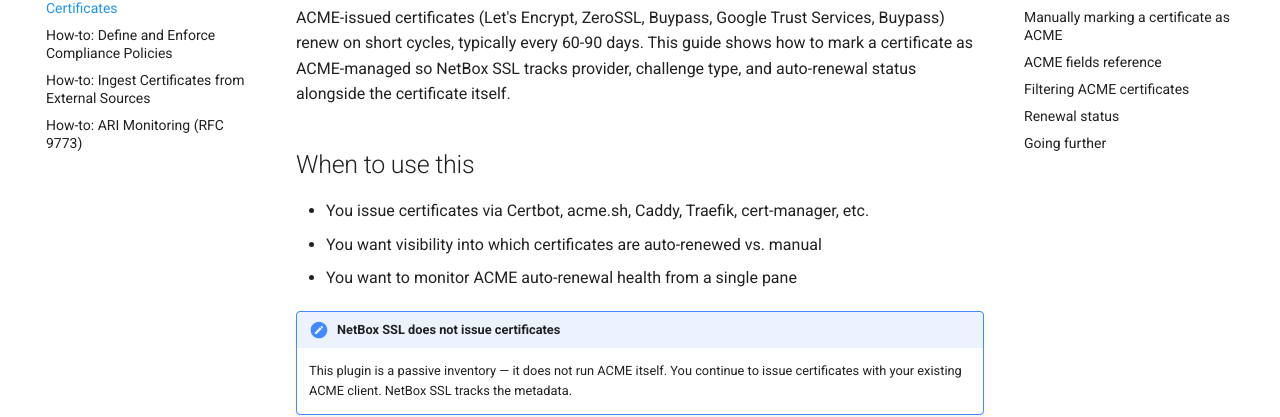
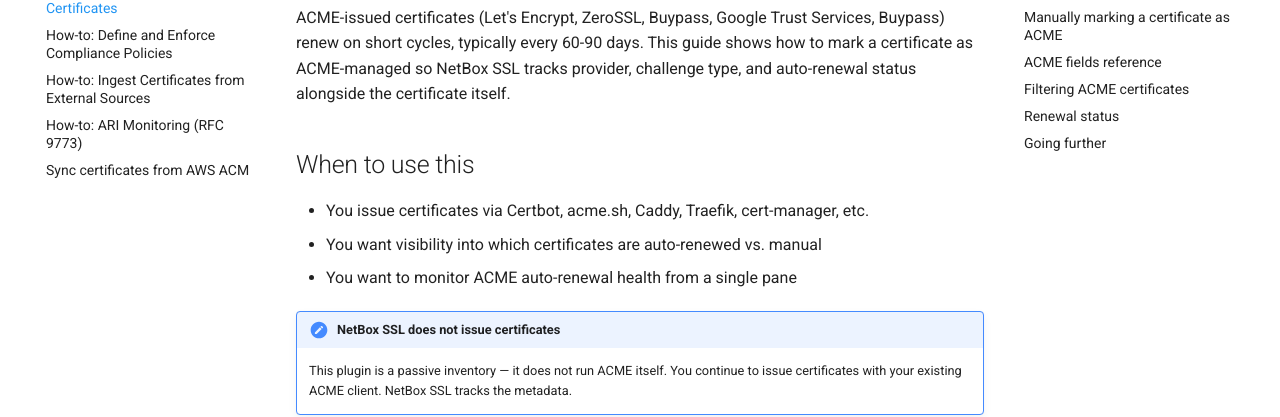
Before and after one commit to ctrl-alt-automate/netbox-ssl, an MkDocs documentation site: the page built from docs/how-to/acme-auto-renewal.md, in a window 1280 px wide. Shown: the part 223-640 px from the top of the page. Built offline with MkDocs 1.6.1 and Material for MkDocs 9.7.7, drawn with Linux system fonts in a browser that asks for light colours; comment, search, counter and statistics services are not loaded; the version menu is left out.

Commit message:
docs(mkdocs): add aws-acm-sync.md to How-To Guides nav

```diff
--- a/mkdocs.yml
+++ b/mkdocs.yml
@@ -111,6 +111,7 @@
       - how-to/compliance-policies.md
       - how-to/external-sources.md
       - how-to/ari-monitoring.md
+      - how-to/aws-acm-sync.md
   - Reference:
       - reference/api.md
       - reference/data-models.md
```
